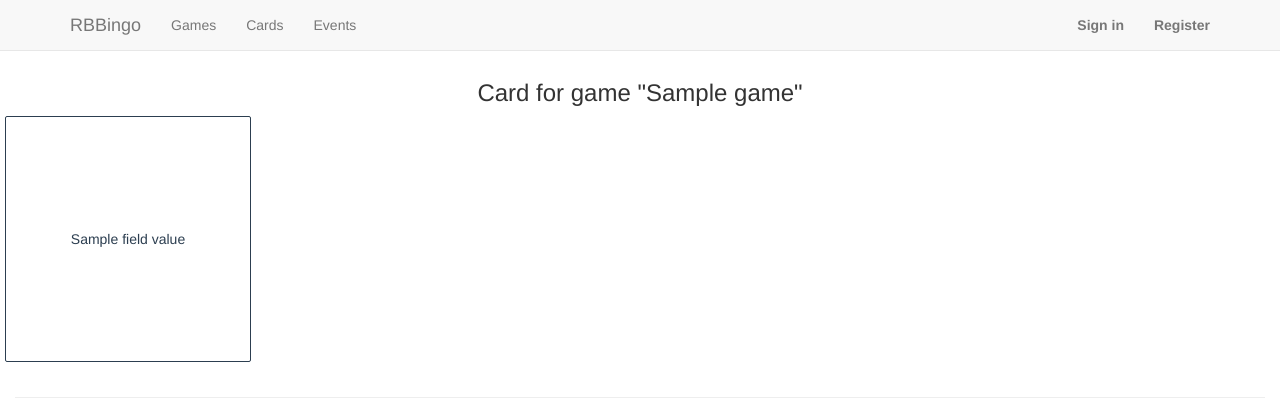
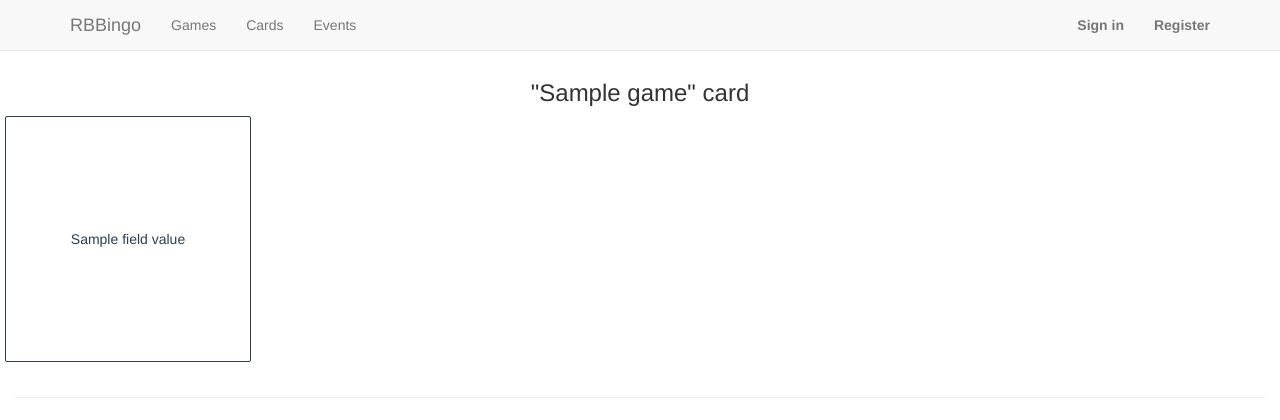
Before and after one commit to bartromgens/rbbbingo, a Django app: template website/templates/website/cards.html in a window 1280 px wide. Shown: the top 420 px of the page. Run offline with Django 3.2, Linux system fonts and the light colour scheme; the template is opened without the code that fills it: most values are stand-ins (such as "Sample title", 1, 10 or a date in 2020); some libraries are stand-ins or nearby versions.

Commit message:
Improve bingo card title

```diff
--- a/website/templates/website/cards.html
+++ b/website/templates/website/cards.html
@@ -7,7 +7,7 @@
 
 {% for card in cards %}
   <div class="row" align="center">
-    <h3>Card for game "{{ card.game.name }}"</h3>
+    <h3>"{{ card.game.name }}" card</h3>
 
     {% for field in card.fields %}
       <div class="col-xs-15" data-toggle="modal" data-target="#myModal">
```
